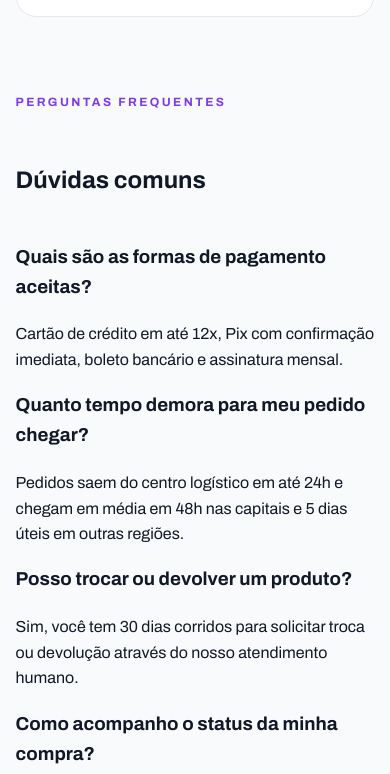
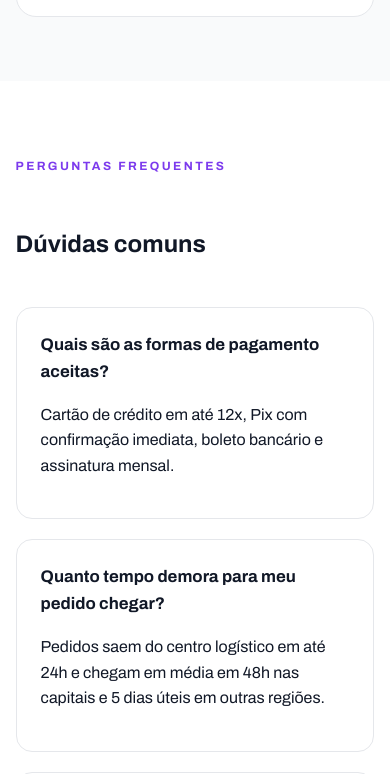
Before and after one commit to caiogomulski/Repositorio-Dev-Git, a website: page index.html in a window 390 px wide. Shown: the part 8151-8925 px from the top of the page. Drawn offline with nearby package versions, Linux system fonts and the light colour scheme.

Commit message:
style: Alteração no estilo - espaçamentos e responsividade

```diff
--- a/styles.css
+++ b/styles.css
@@ -359,6 +359,30 @@ a {
 
 .testimonial-cards h3 {
   margin: 1rem 0 0.25rem;
+}
+
+.faq {
+  padding: 4rem 0;
+  background: var(--card);
+}
+
+.faq-list {
+  display: grid;
+  grid-template-columns: repeat(auto-fit, minmax(220px, 1fr));
+  gap: 1.25rem;
+}
+
+.faq-list article {
+  border: 1px solid var(--border);
+  border-radius: 16px;
+  padding: 1.5rem;
+  background: #fff;
+}
+
+.faq-list h3 {
+  margin-top: 0;
+  margin-bottom: 0.75rem;
+  font-size: 1.05rem;
 }
 
 .site-footer {
```
